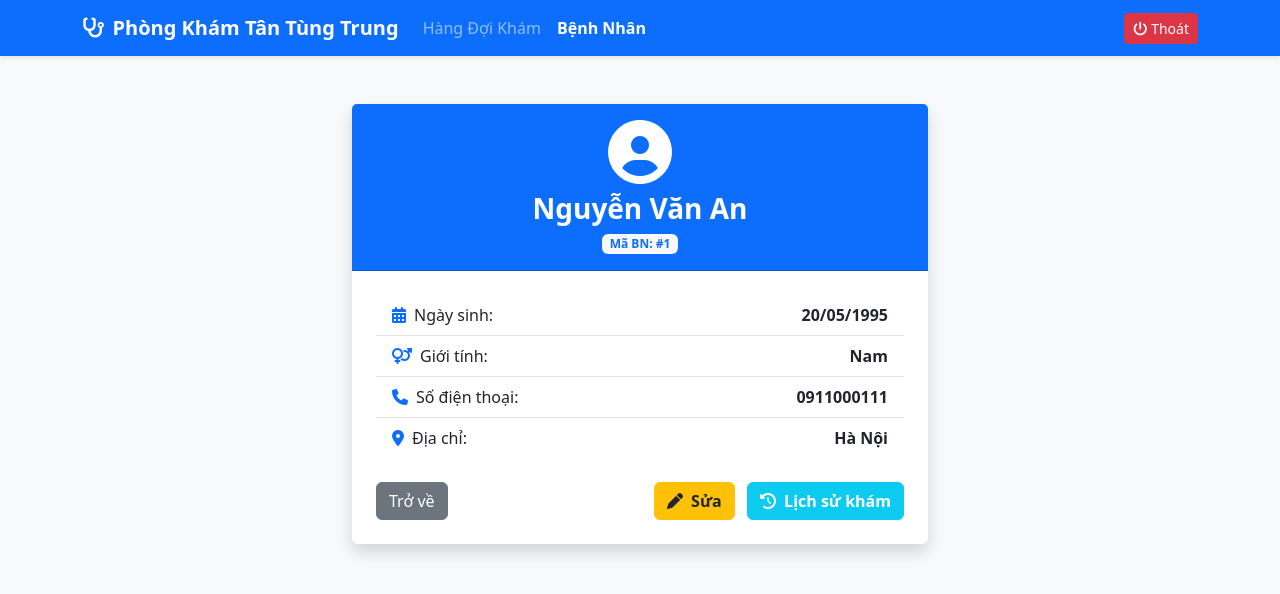
After one commit to New270/quanlykhambenh, a Flask app: page /patient_info/1 in a window 1280 px wide. The commit adds this page. Shown: the top 594 px of the page. Run offline with Flask 3, Linux system fonts and the light colour scheme; the visitor is signed in with stand-in values (Sample User, id 1); data comes from the database, SQL or seed files in the repository; parts of the project's set-up code (start-up, migrations or seed data) failed here and were passed over.

Commit message:
Cập nhật: Thêm chức năng sửa 100% Python, xem chi tiết và xóa bệnh nhân

```diff
--- a/app.py
+++ b/app.py
@@ -83,7 +83,7 @@ def manage_patients():
         all_patients = Patient.query.all()
     return render_template('patients.html', patients=all_patients, doctors=all_doctors, search_query=search_query)
 
-# --- 4. NÚT KHÁM NAY: Đưa bệnh nhân cũ vào hàng đợi ---
+# --- 4. NÚT KHÁM NGAY: Đưa bệnh nhân cũ vào hàng đợi ---
 @app.route('/add_to_queue/<int:patient_id>')
 def add_to_queue(patient_id):
     if 'doctor_id' not in session: return redirect(url_for('login'))
@@ -127,7 +127,82 @@ def examine(record_id):
     db.session.commit()
     flash('Đã hoàn thành ca khám!', 'success')
     return redirect(url_for('index'))
+# --- TRANG HIỂN THỊ FORM SỬA ---
+@app.route('/edit_patient_form/<int:patient_id>')
+def edit_patient_form(patient_id):
+    if 'doctor_id' not in session: return redirect(url_for('login'))
 
+    # Lấy thông tin bệnh nhân từ Database để điền sẵn vào Form
+    patient = Patient.query.get_or_404(patient_id)
+    return render_template('edit_patient.html', patient=patient)
+# --- 7. SỬA THÔNG TIN BỆNH NHÂN ---
+@app.route('/edit_patient/<int:patient_id>', methods=['POST'])
+def edit_patient(patient_id):
+    if 'doctor_id' not in session: return redirect(url_for('login'))
+
+    patient = Patient.query.get_or_404(patient_id)
+    # Cập nhật dữ liệu từ form
+    patient.Full_name = request.form.get('fullname')
+    patient.Dob = request.form.get('dob') or None
+    patient.Gender = request.form.get('gender')
+    patient.Phone = request.form.get('phone')
+    patient.Address = request.form.get('address')
+
+    db.session.commit() # Lưu thay đổi vào SQL
+    flash('Đã cập nhật thông tin bệnh nhân thành công!', 'success')
+    return redirect(url_for('manage_patients'))
+
+# --- 8. XÓA HỒ SƠ KHÁM BỆNH ---
+@app.route('/delete_record/<int:record_id>', methods=['POST'])
+def delete_record(record_id):
+    if 'doctor_id' not in session: return redirect(url_for('login'))
+
+    record = MedicalRecord.query.get_or_404(record_id)
+    p_id = record.Patient_id # Lưu ID bệnh nhân để quay lại đúng trang lịch sử
+
+    db.session.delete(record) # Lệnh xóa bản ghi
+    db.session.commit()
+
+    flash('Đã xóa hồ sơ khám bệnh thành công!', 'warning')
+    return redirect(url_for('view_history', patient_id=p_id))
+# --- 9. HỦY PHIẾU KHÁM (XÓA KHỎI HÀNG ĐỢI) ---
+@app.route('/cancel_record/<int:record_id>', methods=['POST'])
+def cancel_record(record_id):
+    if 'doctor_id' not in session: return redirect(url_for('login'))
+
+    record = MedicalRecord.query.get_or_404(record_id)
+    db.session.delete(record)
+    db.session.commit()
+
+    flash('Đã hủy phiếu khám và xóa khỏi hàng đợi!', 'success')
+    return redirect(url_for('index'))
+
+# --- 10. XEM CHI TIẾT THÔNG TIN BỆNH NHÂN ---
+@app.route('/patient_info/<int:patient_id>')
+def patient_info(patient_id):
+    if 'doctor_id' not in session: return redirect(url_for('login'))
+
+    patient = Patient.query.get_or_404(patient_id)
+    return render_template('patient_info.html', patient=patient)
+# --- 11. XÓA BỆNH NHÂN (VÀ TOÀN BỘ HỒ SƠ LIÊN QUAN) ---
+@app.route('/delete_patient/<int:patient_id>', methods=['POST'])
+def delete_patient(patient_id):
+    if 'doctor_id' not in session: return redirect(url_for('login'))
+
+    patient = Patient.query.get_or_404(patient_id)
+
+    # BƯỚC QUAN TRỌNG: Tìm và xóa tất cả hồ sơ khám của bệnh nhân này trước để tránh lỗi Khóa ngoại (Foreign Key)
+    records = MedicalRecord.query.filter_by(Patient_id=patient_id).all()
+    for r in records:
+        db.session.delete(r)
+
+    # Sau khi xóa hết hồ sơ, tiến hành xóa bệnh nhân
+    db.session.delete(patient)
+    db.session.commit()
+
+    # Dùng flash 'danger' để hiện thông báo màu đỏ
+    flash(f'Đã xóa vĩnh viễn bệnh nhân {patient.Full_name} và toàn bộ hồ sơ khám!', 'danger')
+    return redirect(url_for('manage_patients'))
 @app.route('/logout')
 def logout():
     session.clear()
--- /dev/null
+++ b/templates/patient_info.html
@@ -0,0 +1,65 @@
+<!DOCTYPE html>
+<html lang="vi">
+<head>
+    <meta charset="UTF-8">
+    <title>Hồ Sơ: {{ patient.Full_name }}</title>
+    <link rel="stylesheet" href="https://cdn.jsdelivr.net/npm/bootstrap@5.3.0/dist/css/bootstrap.min.css">
+    <link rel="stylesheet" href="https://cdnjs.cloudflare.com/ajax/libs/font-awesome/6.4.0/css/all.min.css">
+</head>
+<body class="bg-light">
+    <nav class="navbar navbar-expand-lg navbar-dark bg-primary shadow-sm mb-4">
+        <div class="container">
+            <a class="navbar-brand fw-bold" href="/"><i class="fa-solid fa-stethoscope me-2"></i>Phòng Khám Tân Tùng Trung</a>
+            <div class="collapse navbar-collapse">
+                <ul class="navbar-nav me-auto">
+                    <li class="nav-item"><a class="nav-link" href="/">Hàng Đợi Khám</a></li>
+                    <li class="nav-item"><a class="nav-link active fw-bold" href="/patients">Bệnh Nhân</a></li>
+                </ul>
+                <a href="/logout" class="btn btn-danger btn-sm"><i class="fa-solid fa-power-off me-1"></i>Thoát</a>
+            </div>
+        </div>
+    </nav>
+
+    <div class="container mt-5" style="max-width: 600px;">
+        <div class="card shadow border-0">
+            <div class="card-header bg-primary text-white text-center py-3">
+                <i class="fa-solid fa-user-circle" style="font-size: 4rem;"></i>
+                <h3 class="mt-2 mb-0 fw-bold">{{ patient.Full_name }}</h3>
+                <span class="badge bg-light text-primary mt-2">Mã BN: #{{ patient.Patient_id }}</span>
+            </div>
+            <div class="card-body p-4">
+                <ul class="list-group list-group-flush text-muted">
+                    <li class="list-group-item d-flex justify-content-between align-items-center">
+                        <span><i class="fa-solid fa-calendar-days me-2 text-primary"></i>Ngày sinh:</span>
+                        <b class="text-dark">{{ patient.Dob.strftime('%d/%m/%Y') if patient.Dob else 'Chưa cập nhật' }}</b>
+                    </li>
+                    <li class="list-group-item d-flex justify-content-between align-items-center">
+                        <span><i class="fa-solid fa-venus-mars me-2 text-primary"></i>Giới tính:</span>
+                        <b class="text-dark">{{ patient.Gender }}</b>
+                    </li>
+                    <li class="list-group-item d-flex justify-content-between align-items-center">
+                        <span><i class="fa-solid fa-phone me-2 text-primary"></i>Số điện thoại:</span>
+                        <b class="text-dark">{{ patient.Phone if patient.Phone else 'Chưa cập nhật' }}</b>
+                    </li>
+                    <li class="list-group-item d-flex justify-content-between align-items-center">
+                        <span><i class="fa-solid fa-location-dot me-2 text-primary"></i>Địa chỉ:</span>
+                        <b class="text-dark">{{ patient.Address if patient.Address else 'Chưa cập nhật' }}</b>
+                    </li>
+                </ul>
+
+                <div class="mt-4 d-flex justify-content-between">
+                    <a href="/patients" class="btn btn-secondary"><i class=\"fa-solid fa-arrow-left me-1\"></i> Trở về</a>
+                    <div>
+                        <a href="/edit_patient_form/{{ patient.Patient_id }}" class="btn btn-warning fw-bold text-dark me-2">
+                            <i class="fa-solid fa-pen me-1"></i> Sửa
+                        </a>
+                        <a href="/history/{{ patient.Patient_id }}" class="btn btn-info fw-bold text-white">
+                            <i class="fa-solid fa-clock-rotate-left me-1"></i> Lịch sử khám
+                        </a>
+                    </div>
+                </div>
+            </div>
+        </div>
+    </div>
+</body>
+</html>
```
Also changed, not shown: templates/edit_patient.html (added, +67 -0 lines), templates/index.html (+17 -10 lines), templates/patients.html (+22 -4 lines).
